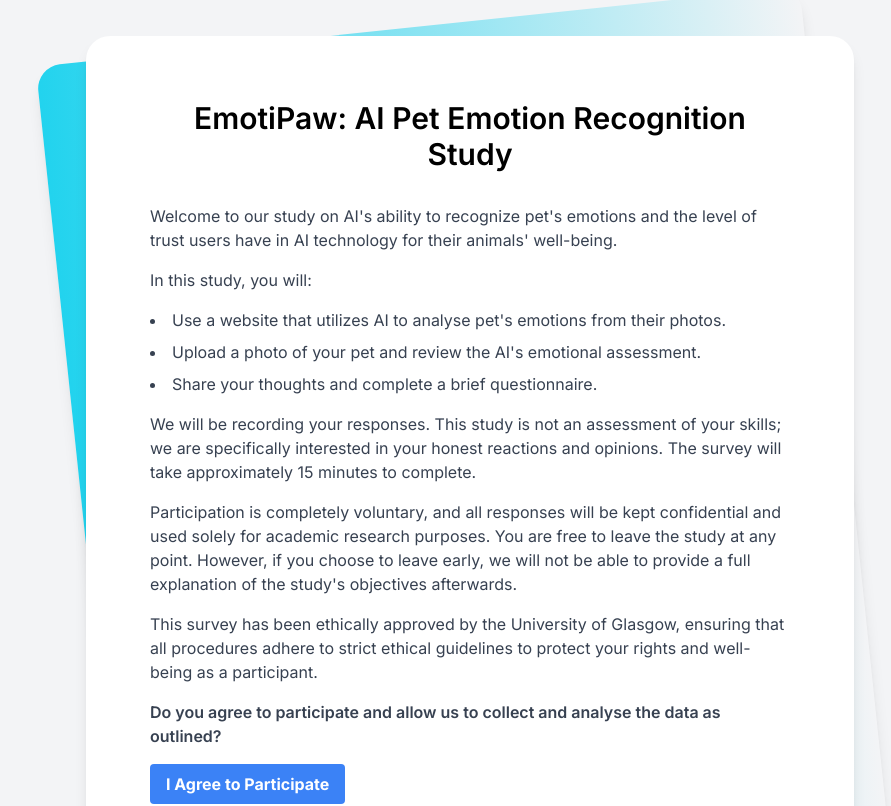
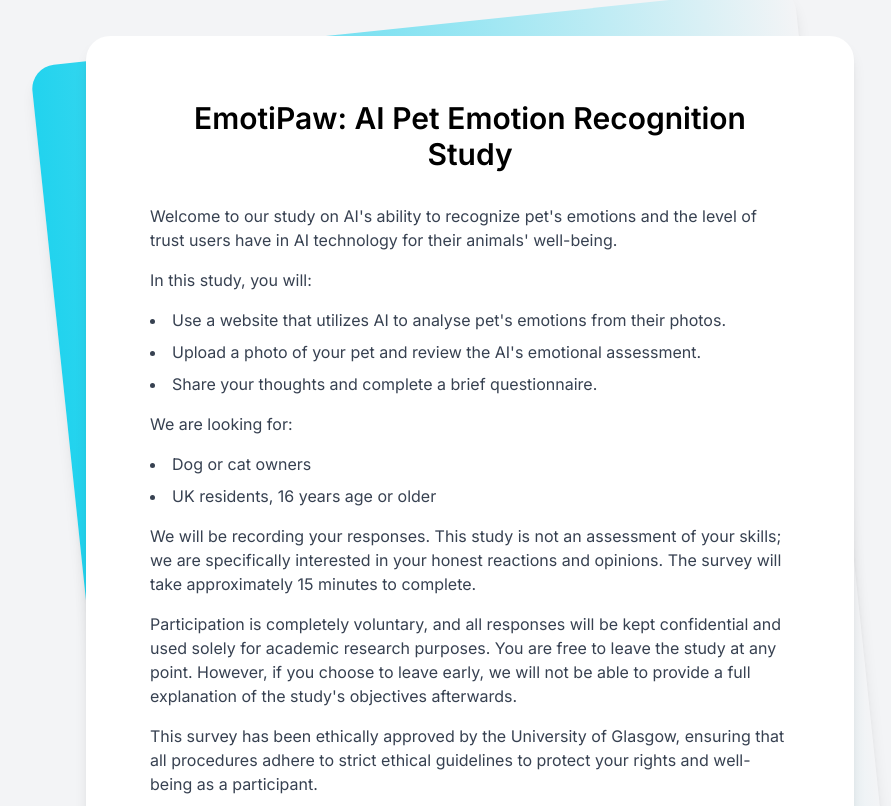
Before and after one commit to williamkho-xzq/emotipaw-survey, a Next.js app: page / in a window 1280 px wide. Shown: the top 806 px of the page, without its empty margins (170-1061 px from the left). Built offline with nearby package versions, Linux system fonts and the light colour scheme; no server answers.

Commit message:
update survey requirement

```diff
--- a/components/introduction-script.tsx
+++ b/components/introduction-script.tsx
@@ -21,6 +21,11 @@
           {`Upload a photo of your pet and review the AI's emotional assessment.`}
         </li>
         <li>Share your thoughts and complete a brief questionnaire.</li>
+      </ul>
+      <p className="text-gray-700">We are looking for:</p>
+      <ul className="list-disc list-inside text-gray-700 space-y-2">
+        <li>{`Dog or cat owners`}</li>
+        <li>{`UK residents, 16 years age or older`}</li>
       </ul>
       <p className="text-gray-700">
         {`We will be recording your responses. This study is not an assessment of
```
